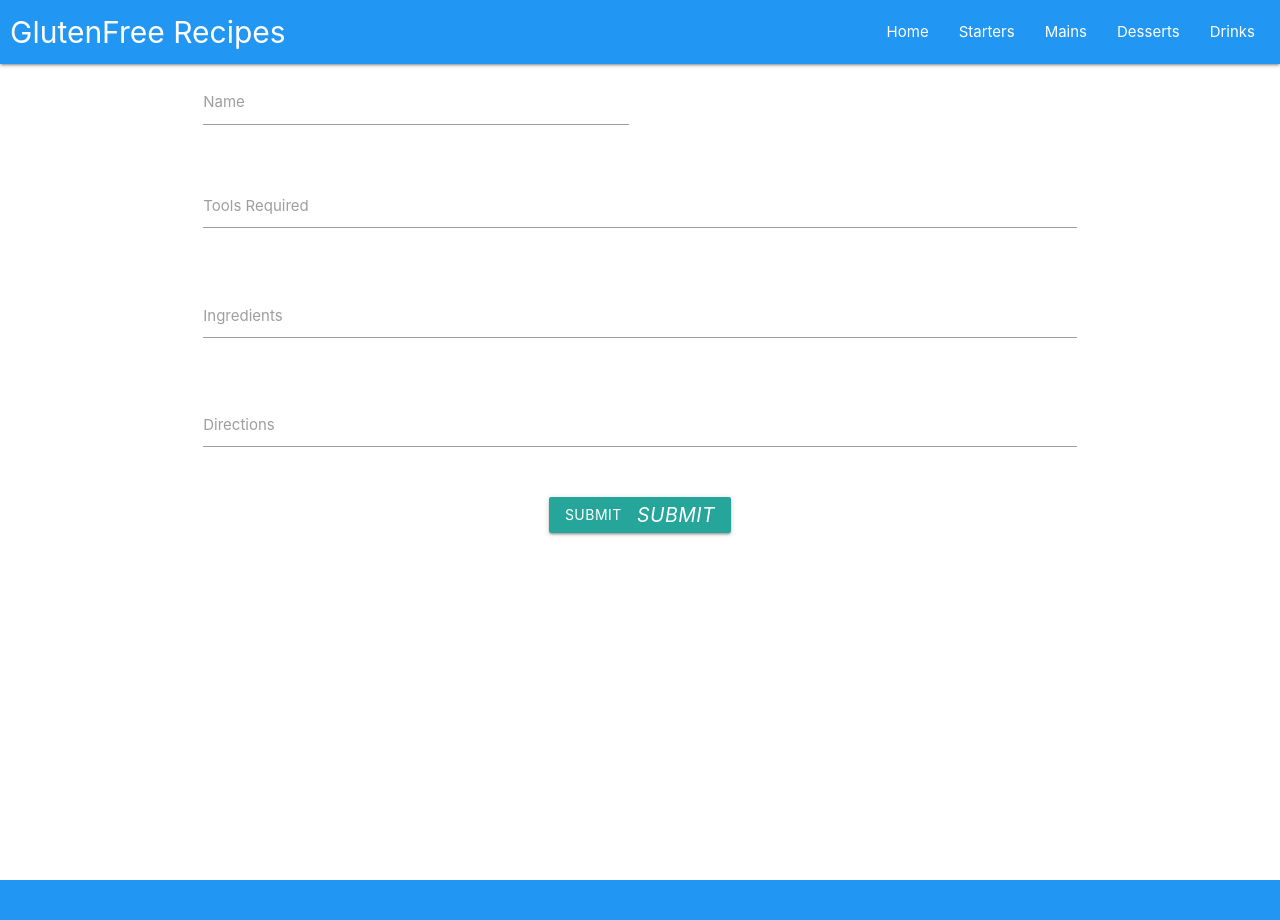
After one commit to mcnic16/glutefree-recipes-new, a Flask app: page /add_starters in a window 1280 px wide. The commit adds this page. Run offline with Flask 2, Linux system fonts and the light colour scheme.

Commit message:
Added add_starters.html and updated routes.py

```diff
--- a/glutenfree/routes.py
+++ b/glutenfree/routes.py
@@ -1,4 +1,4 @@
-from flask import render_template
+from flask import render_template, request, redirect, url_for
 from glutenfree import app, db
 from glutenfree.models import Starter, Main, Dessert, Drink
 
@@ -17,6 +17,24 @@ def cuisine():
 def add_cuisine():
     return render_template("add_cuisine.html")
 
+
 @app.route("/starters")
 def starters():
+    starters = list(Starter.query.order_by(Starter.id).all())
     return render_template("starters.html")
+
+
+@app.route("/add_starters")
+def add_starters():
+    if request.method == "POST":
+        starter = Starter(
+            starter_names = request.form.get("starter_names"),
+            starter_tools = request.form.get("starter_tools"),
+            starter_ingredients = request.form.get("starter_ingredients"),
+            starter_directions = request.form.get("starter_directions"),
+        )
+
+        db.session.add(starter)
+        db.session.commit()
+        return redirect(url_for("starters"))
+    return render_template("add_starters.html")
--- a/glutenfree/static/css/style.css
+++ b/glutenfree/static/css/style.css
@@ -7,3 +7,8 @@ body {
 main {
     flex: 1 0 auto;
 }
+
+.title {
+    font-size: 30px;
+
+}
--- a/glutenfree/static/js/script.js
+++ b/glutenfree/static/js/script.js
@@ -9,3 +9,7 @@ $(document).ready(function(){
  // collapsible initializataion
  let collapsibles = document.querySelectorAll(".collapsible");
  M.Collapsible.init(collapsibles);
+
+ $(document).ready(function() {
+    $('input#input_text, textarea#textarea2').characterCounter();
+  });
--- /dev/null
+++ b/glutenfree/templates/add_starters.html
@@ -0,0 +1,57 @@
+{% extends "base.html" %}
+{% block content %}
+
+<div class="row">
+    <form class="col s12 method="POST" action="{{ url_for('add_starters') }}">
+      <div class="row">
+        <!-- Starters Name -->
+        <div class="input-field col s6">
+            <input id="starters_name" name="starters_name" type="text" class="validate" required >
+          <label for="starters_name">Name</label>
+        </div>
+      </div>
+      <!-- Starters Tools -->
+      <div class="row">
+        <div class="input-field col s12">
+          <textarea id="starters_tools" name="starters_tools" type="text" class="materialize-textarea" class="validate" required ></textarea>
+          <label for="starters_tools">Tools Required</label>
+        </div>
+      </div>
+      <!-- Ingredients -->
+      <div class="row">
+        <div class="input-field col s12">
+          <textarea id="starters_ingredients" name="starters_ingredients" type="text" class="materialize-textarea" class="validate" required ></textarea>
+          <label for="starters_ingredients">Ingredients</label>
+        </div>
+      </div>
+      <!-- Directions -->
+      <div class="row">
+        <div class="input-field col s12">
+          <textarea id="starters_directions" name="starters_directions" type="text" class="materialize-textarea" class="validate" required ></textarea>
+          <label for="directions">Directions</label>
+        </div>
+      </div>
+      <!-- submit button -->
+      <div class="row">
+        <div class="col s12 center-align">
+            <button class="btn waves-effect waves-light" type="submit" name="action">Submit
+                <i class="material-icons right">Submit</i>
+              </button>
+        </div>
+    </div>
+
+
+
+
+    </form>
+  </div>
+
+
+
+
+
+
+
+
+
+{% endblock %}
--- a/glutenfree/templates/base.html
+++ b/glutenfree/templates/base.html
@@ -18,7 +18,7 @@
         <header>
             <nav class="blue" style="padding:0px 10px;">
                 <div class="nav-wrapper ">
-                    <a href="#" class="brand-logo text-align: center">GlutenFree Recipes</a>
+                    <a href="#" class="text-align:center title">GlutenFree Recipes</a>
 
                     <a href="#" class="sidenav-trigger" data-target="mobile-nav">
                         <i class="material-icons">menu</i>
--- a/glutenfree/templates/cuisine.html
+++ b/glutenfree/templates/cuisine.html
@@ -4,7 +4,7 @@
 
 <div class="row">
    <div class="col s12 m6 l3  ">
-    <a href="{{ url_for('add_cuisine') }}" class="btn-large blue">
+    <a href="{{ url_for('add_starters') }}" class="btn-large blue">
             Add Starters <i class="fas fa-plus-square right"></i> </a>
         </div>
 
```
Also changed, not shown: glutenfree/templates/starters.html (+31 -0 lines).
